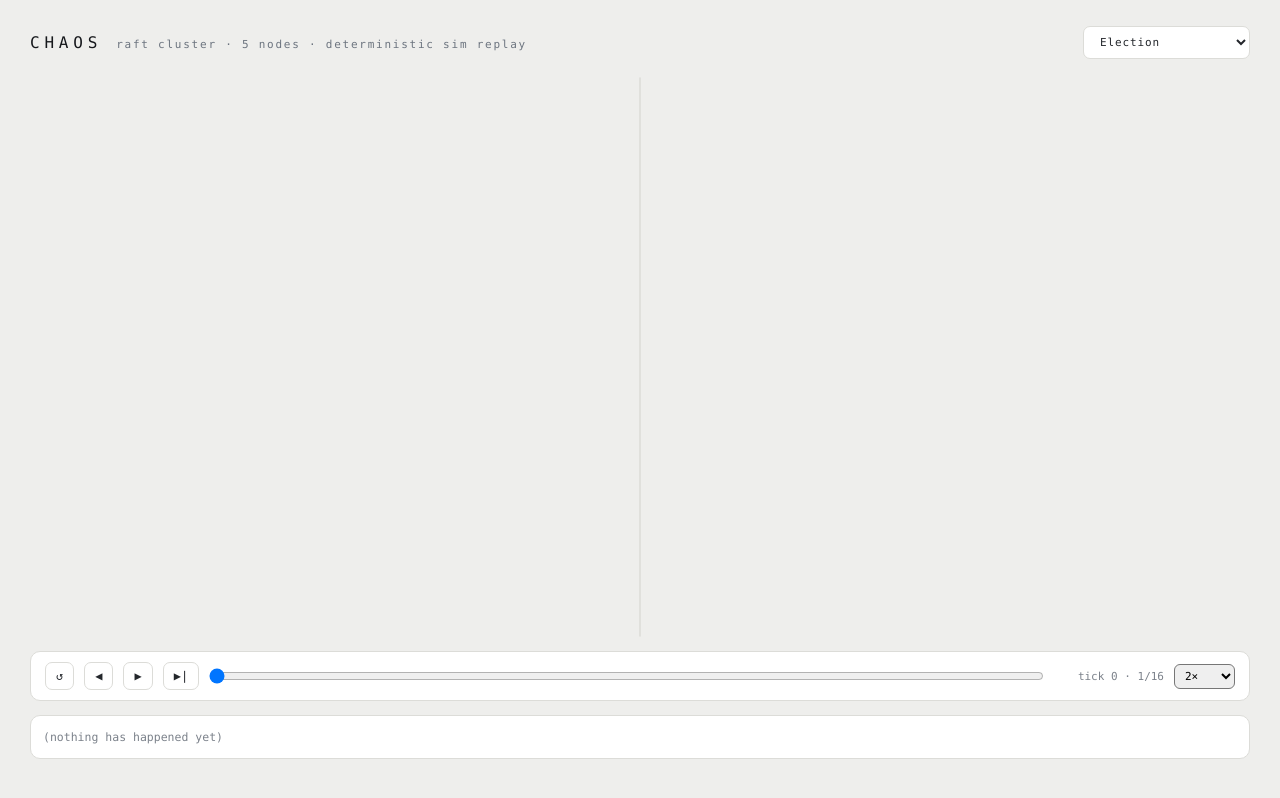
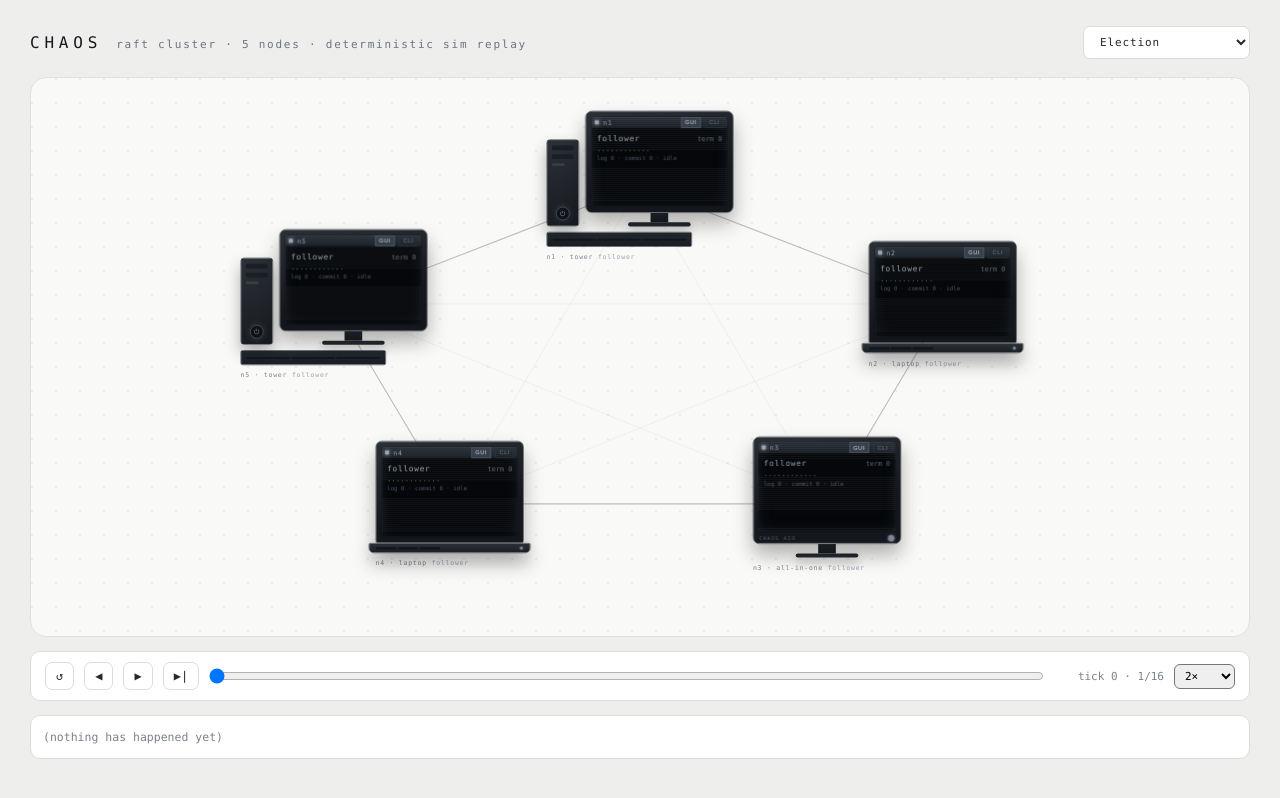
Before and after one commit to shibambocollins/chaos, a Next.js app in the folder web/: page / in a window 1280 px wide. Built offline with nearby package versions, Linux system fonts and the light colour scheme.

Commit message:
fix: ensure ClusterView component uses full width for better layout

```diff
--- a/web/components/ClusterView/ClusterView.tsx
+++ b/web/components/ClusterView/ClusterView.tsx
@@ -46,6 +46,7 @@ export default function ClusterView({ tick, narrationByNode }: Props) {
       onClick={() => setFocus(null)}
       style={{
         position: "relative",
+        width: "100%",
         maxWidth: 1460,
         margin: "0 auto",
         height: 560,
```
